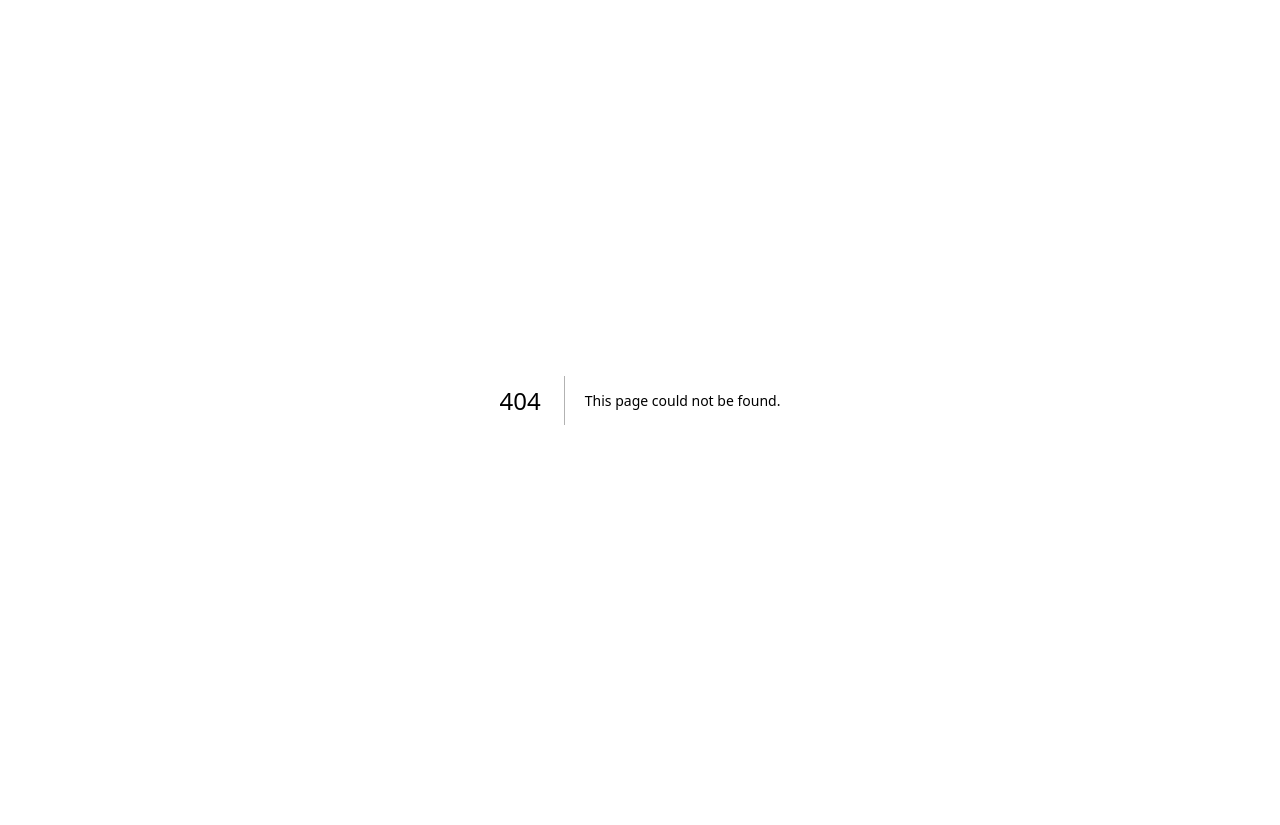
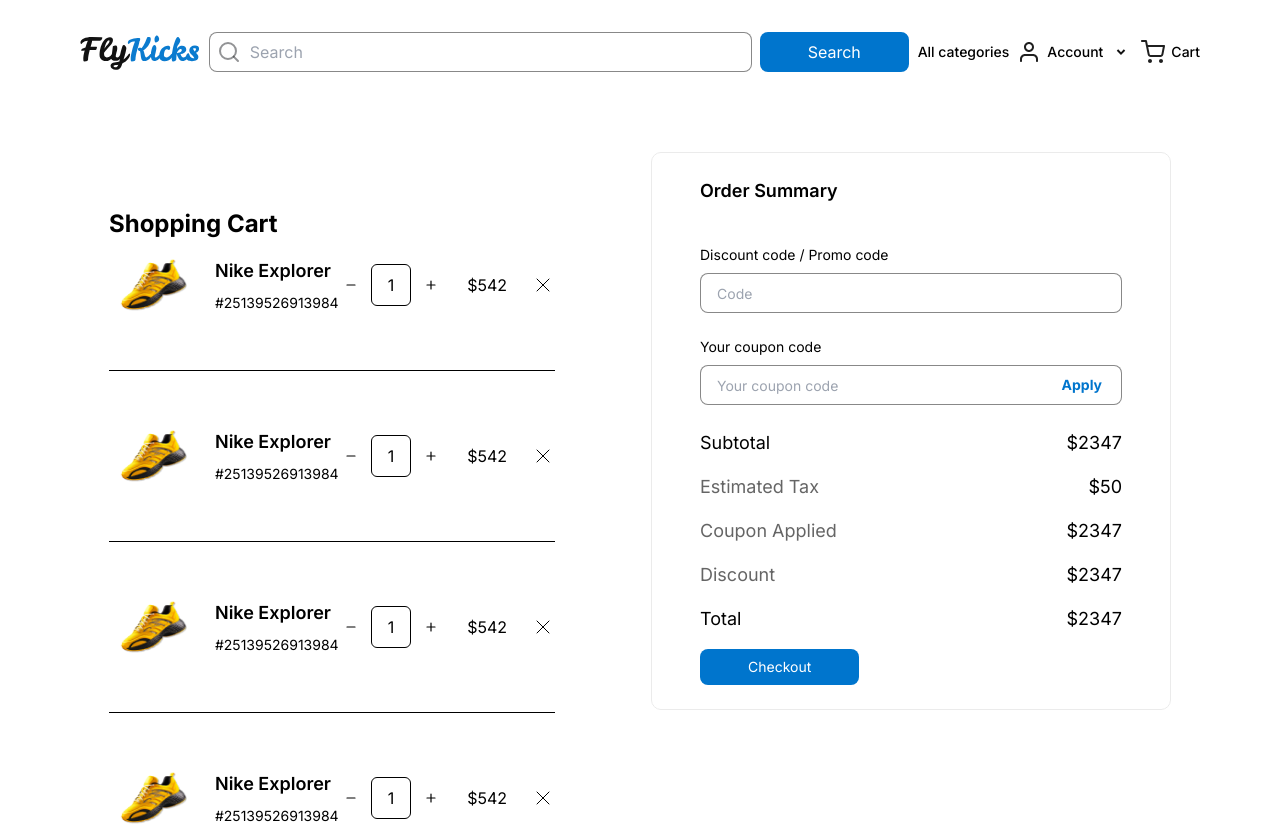
Before and after one commit to unegbuclinton/store, a Next.js app: page /cart in a window 1280 px wide. Before the commit this address had no page. Shown: the top 825 px of the page. Before the commit the page ends 800 px from the top, so only its background shows below. Built offline with nearby package versions, Linux system fonts and the light colour scheme.

Commit message:
update cart page

```diff
--- /dev/null
+++ b/src/app/cart/page.tsx
@@ -0,0 +1,34 @@
+'use client'
+import React, { useState } from 'react'
+import Navbar from '../../components/navbar/Navbar'
+import CartItem from '@/components/cart-item/CartItem'
+import OrderSummary from '@/components/order-summary/OrderSummary'
+
+const Cart = () => {
+  const data = ['1', '2', '3', '4', '5', '6', '7', '8', '9', '12']
+
+  const [items, setItems] = useState<string[]>(data)
+
+  const onCancel = (index: string) => {
+    const newItems = items.filter((item) => item !== index)
+    setItems(newItems)
+  }
+  return (
+    <div className='py-8 px-20'>
+      <Navbar />
+      <div className='flex w-full justify-center items-start gap-24'>
+        <div className='mt-24 pt-10'>
+          <h2 className='font-bold text-2xl'>Shopping Cart</h2>
+          {items.map((value, index) => (
+            <CartItem key={index} onCancel={() => onCancel(value)} />
+          ))}
+        </div>
+        <div className='sticky top-1'>
+          <OrderSummary />
+        </div>
+      </div>
+    </div>
+  )
+}
+
+export default Cart
--- a/src/app/globals.css
+++ b/src/app/globals.css
@@ -11,3 +11,14 @@
   left: 0;
   top: -10px;
 }
+
+input[type='number']::-webkit-outer-spin-button,
+input[type='number']::-webkit-inner-spin-button {
+  -webkit-appearance: none;
+  margin: 0;
+}
+
+/* Remove arrows for Firefox */
+input[type='number'] {
+  -moz-appearance: textfield;
+}
--- /dev/null
+++ b/src/components/cart-item/CartItem.tsx
@@ -0,0 +1,53 @@
+'use client'
+import Image from 'next/image'
+import React, { useState } from 'react'
+import StoreIcon from '../storeIcon/StoreIcon'
+
+const CartItem = ({ onCancel }: { onCancel: () => void }) => {
+  const [itemCount, setItemCount] = useState(1)
+
+  const increaseCount = () => {
+    setItemCount((prev) => prev + 1)
+  }
+
+  const decreaseCount = () => {
+    if (itemCount === 1) return
+    setItemCount((prev) => prev - 1)
+  }
+
+  return (
+    <div className='max-w-[590px] h-fit flex-1 w-full flex items-center justify-between pb-10 border-b mb-10'>
+      <Image
+        alt='item-img'
+        src={'/cartItem.png'}
+        width={90}
+        height={90}
+        className='mr-4'
+      />
+      <div>
+        <div>
+          <p className='text-lg font-semibold'>Nike Explorer</p>
+          <p className='text-sm font-normal mt-2'>#25139526913984</p>
+        </div>
+      </div>
+
+      <div className='flex items-center gap-6'>
+        <div className='flex items-center gap-2'>
+          <span className='cursor-pointer' onClick={decreaseCount}>
+            <StoreIcon iconName='minus' />
+          </span>
+          <p className='rounded-md border px-4 py-2'>{itemCount}</p>
+          <span className='cursor-pointer' onClick={increaseCount}>
+            <StoreIcon iconName='plusIcon' />
+          </span>
+        </div>
+        <p>$542</p>
+        <span className='cursor-pointer' onClick={onCancel}>
+          <StoreIcon iconName='cancelIcon' />
+        </span>
+      </div>
+    </div>
+  )
+}
+
+export default CartItem
--- a/src/components/input/InputField.tsx
+++ b/src/components/input/InputField.tsx
@@ -7,7 +7,8 @@
   onChange: () => void
   value?: string
   id?: string
-  icon: string
+  containerStyles?: string
+  icon?: string
 }
 const InputField: React.FC<inputProp> = ({
   type,
@@ -15,11 +16,12 @@
   onChange,
   value,
   id,
+  containerStyles,
   icon,
   ...rest
 }) => {
   return (
-    <div className='relative h-10'>
+    <div className={`relative h-10 ${containerStyles}`}>
       {icon && (
         <span className='absolute top-1/2 left-2 transform -translate-y-1/2'>
           <StoreIcon iconName={icon} />
--- a/src/components/navbar/Navbar.tsx
+++ b/src/components/navbar/Navbar.tsx
@@ -2,6 +2,7 @@
 import StoreIcon from '../storeIcon/StoreIcon'
 import InputField from '../input/InputField'
 import Button from '../button/Button'
+import Link from 'next/link'
 
 const Navbar = () => {
   return (
@@ -32,12 +33,16 @@
           Account
           <StoreIcon iconName='arrowDown' />
         </p>
-        <p className='flex items-center gap-1.5 cursor-pointer'>
+        <Link
+          href={'/cart'}
+          title='Cart'
+          className='flex items-center gap-1.5 cursor-pointer'
+        >
           <span>
             <StoreIcon iconName='cartIcon' />
           </span>
           Cart
-        </p>
+        </Link>
       </div>
     </nav>
   )
--- /dev/null
+++ b/src/components/order-summary/OrderSummary.tsx
@@ -0,0 +1,57 @@
+import React from 'react'
+import InputField from '../input/InputField'
+import Button from '../button/Button'
+
+const OrderSummary = () => {
+  return (
+    <div className='mt-20 text-sm'>
+      <div className='border border-[#EBEBEB] rounded-[10px] px-12 py-6 w-[520px]'>
+        <h3 className='text-lg font-semibold mb-10'>Order Summary</h3>
+        <div className='mb-6'>
+          <p className='mb-2'>Discount code / Promo code</p>
+          <InputField type='number' onChange={() => null} placeholder='Code' />
+        </div>
+        <div className='mb-6'>
+          <p className='mb-2'>Your coupon code</p>
+          <div className='relative flex items-center'>
+            <InputField
+              containerStyles='flex-1'
+              type='number'
+              onChange={() => null}
+              placeholder='Your coupon code '
+            />
+            <span className='absolute text-primaryColor font-bold right-5 z-10 cursor-pointer'>
+              Apply
+            </span>
+          </div>
+        </div>
+
+        <div className='flex text-lg mb-4 justify-between items-center'>
+          <p>Subtotal</p>
+          <p>$2347</p>
+        </div>
+        <div className='flex text-lg mb-4 justify-between items-center'>
+          <p className='text-grey/65'>Estimated Tax</p>
+          <p>$50</p>
+        </div>
+        <div className='flex text-lg mb-4 justify-between items-center'>
+          <p className='text-grey/65'>Coupon Applied</p>
+          <p>$2347</p>
+        </div>
+        <div className='flex text-lg mb-4 justify-between items-center'>
+          <p className='text-grey/65'>Discount</p>
+          <p>$2347</p>
+        </div>
+        <div className='flex text-lg mb-4 justify-between items-center'>
+          <p>Total</p>
+          <p>$2347</p>
+        </div>
+        <Button type='button' onClick={() => null}>
+          Checkout
+        </Button>
+      </div>
+    </div>
+  )
+}
+
+export default OrderSummary
--- a/src/components/storeIcon/svg.tsx
+++ b/src/components/storeIcon/svg.tsx
@@ -172,6 +172,66 @@
       <path
         d='M11.9998 15L7.75684 10.758L9.17184 9.34399L11.9998 12.172L14.8278 9.34399L16.2428 10.758L11.9998 15Z'
         fill='#121212'
+      />
+    </svg>
+  ),
+  minus: (
+    <svg
+      width='24'
+      height='24'
+      viewBox='0 0 24 24'
+      fill='none'
+      xmlns='http://www.w3.org/2000/svg'
+    >
+      <path
+        d='M16 12L8 12'
+        stroke='black'
+        stroke-width='1.2'
+        stroke-linecap='round'
+      />
+    </svg>
+  ),
+  plusIcon: (
+    <svg
+      width='24'
+      height='24'
+      viewBox='0 0 24 24'
+      fill='none'
+      xmlns='http://www.w3.org/2000/svg'
+    >
+      <path
+        d='M12 8L12 16'
+        stroke='black'
+        stroke-width='1.2'
+        stroke-linecap='round'
+      />
+      <path
+        d='M16 12L8 12'
+        stroke='black'
+        stroke-width='1.2'
+        stroke-linecap='round'
+      />
+    </svg>
+  ),
+  cancelIcon: (
+    <svg
+      width='24'
+      height='24'
+      viewBox='0 0 24 24'
+      fill='none'
+      xmlns='http://www.w3.org/2000/svg'
+    >
+      <path
+        d='M18 6L6 18'
+        stroke='black'
+        stroke-linecap='round'
+        stroke-linejoin='round'
+      />
+      <path
+        d='M6 6L18 18'
+        stroke='black'
+        stroke-linecap='round'
+        stroke-linejoin='round'
       />
     </svg>
   ),
```
Also changed, not shown: public/cartitem.png (added).
